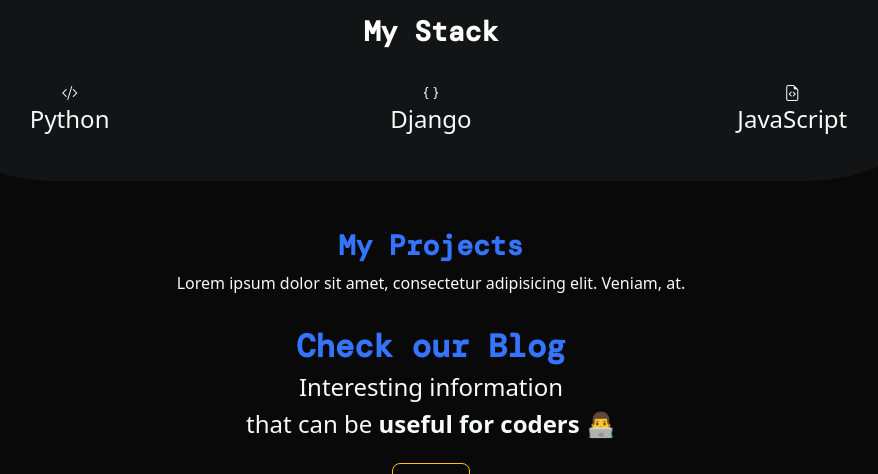
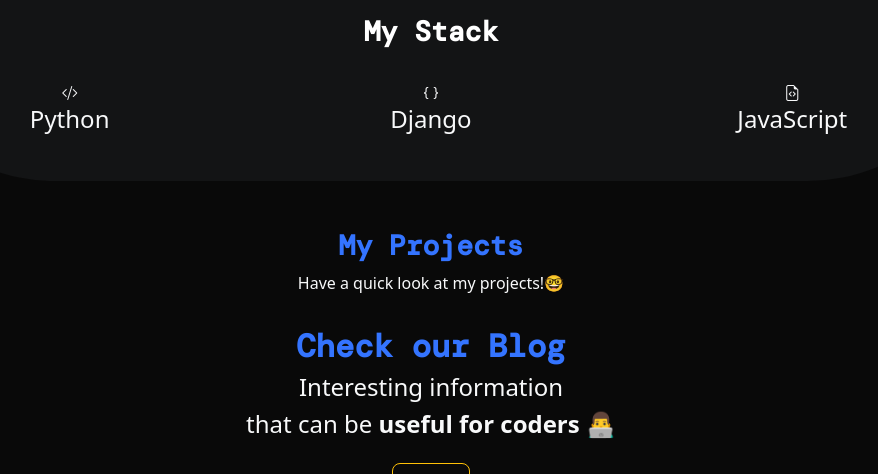
Before and after one commit to ortizfram/Django-blog-porfolio-website, a Django app: page / in a window 1280 px wide. Shown: the part 519-993 px from the top of the page, without its empty margins (209-1087 px from the left). Run offline with Django 4.2, Linux system fonts and the light colour scheme; data that the repository does not hold is empty; some web fonts are replaced.

Commit message:
porfolio projects description

```diff
--- a/portfolio/templates/home.html
+++ b/portfolio/templates/home.html
@@ -47,7 +47,7 @@
 
 <div class="row my-4 text-center mt-5">
     <h3 class="stand-out-text">My Projects</h3>
-    <p>Lorem ipsum dolor sit amet, consectetur adipisicing elit. Veniam, at.</p>
+    <p>Have a quick look at my projects!🤓</p>
 
     {% for project in projects %}
     <div class="col-md-4 p-4">
```
